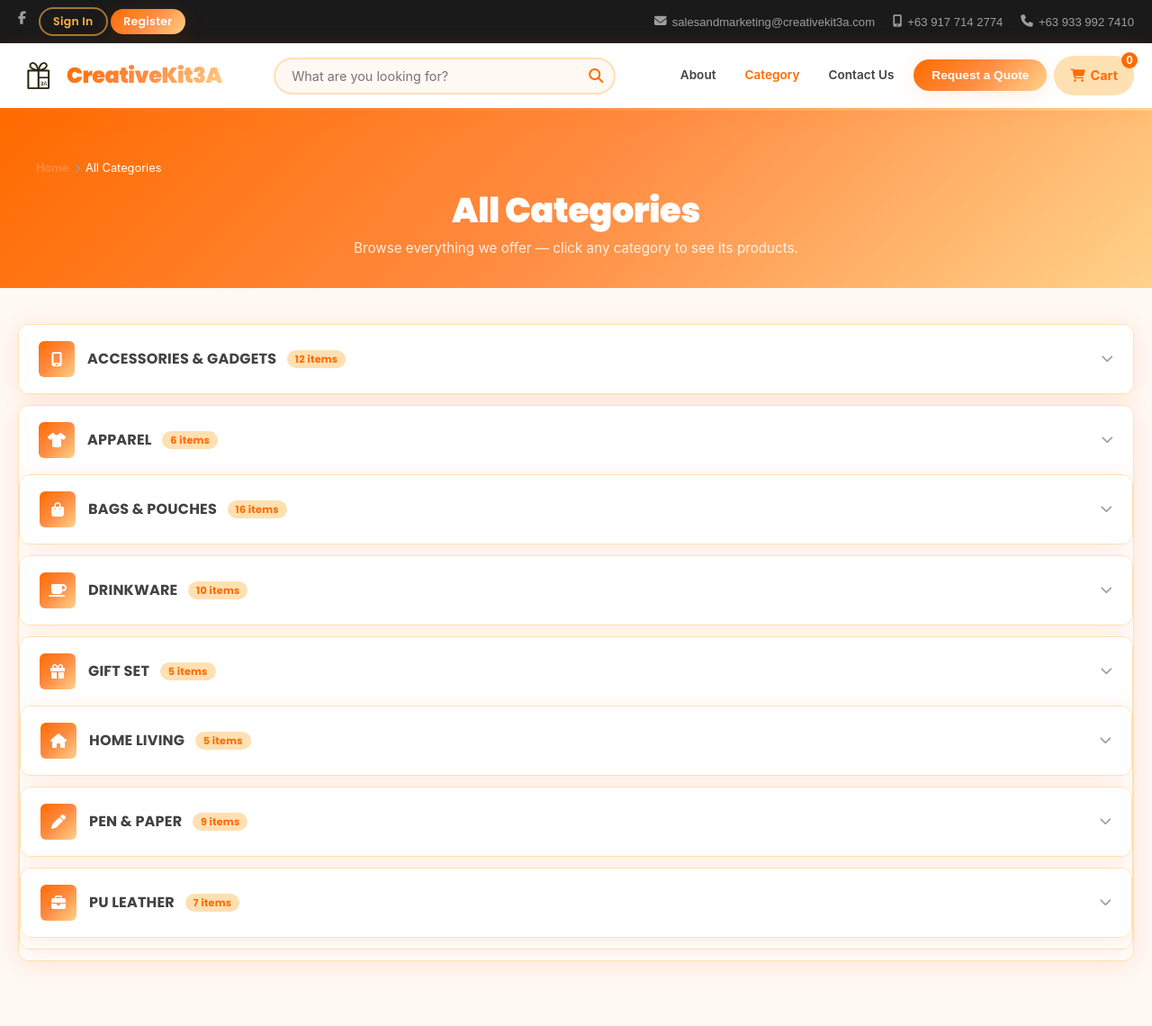
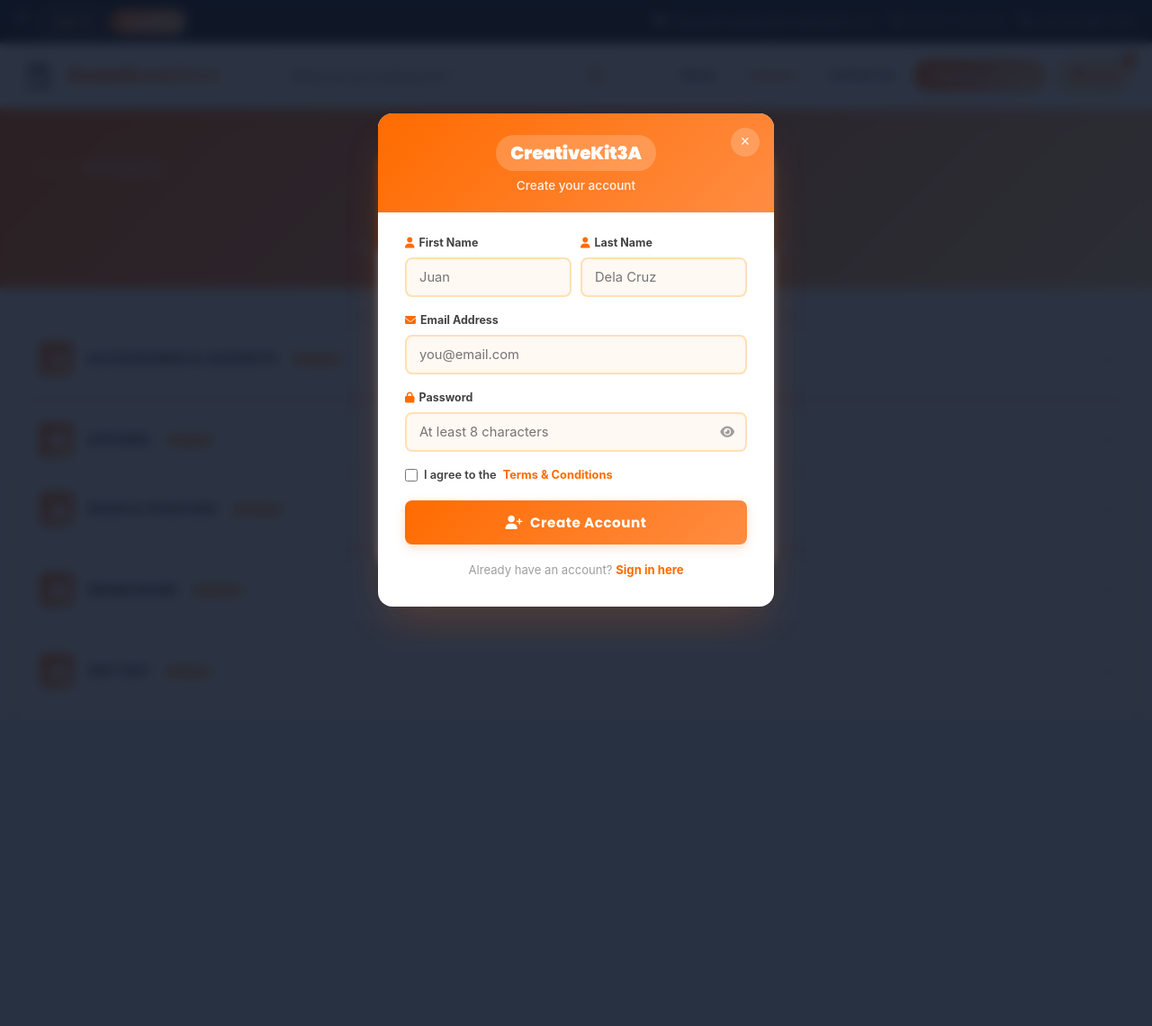
Before and after one commit to fromemjae/Creativekit-3A, a PHP site: page /accessories-gadgets/index2.html in a window 1280 px wide. Shown: the whole page at 90% size. After the commit the page ends 762 px from the top, so only its background shows below. Run offline with PHP 8.4, Linux system fonts and the light colour scheme.

Commit message:
Update style.css

```diff
--- a/style.css
+++ b/style.css
@@ -2115,13 +2115,11 @@ top-bar-auth {
   to   { opacity: 1; }
 }
 
-/* ── Modal card ──────────────────────────────────────────── */
-/* Ensure the modals are hidden by default */
 /* ============================================================
-   PERFECT MODAL POPUP FIX — STRUCTURAL CENTERING
+   FLUID ARCHITECTURE: PRESTIGE MODULAR MODAL COMPONENT REGISTER
    ============================================================ */
 
-/* The dark background overlay that covers the entire screen */
+/* --- 1. Dark Backdrop Overlay Screen Mask --- */
 .lm-modal {
   display: none;
   position: fixed !important;
@@ -2129,177 +2127,284 @@ top-bar-auth {
   left: 0 !important;
   width: 100vw !important;
   height: 100vh !important;
-  background: rgba(15, 23, 42, 0.6) !important; /* Semi-transparent dark overlay */
-  backdrop-filter: blur(2px); /* Gives it a premium blurred look */
-  z-index: 999999 !important; /* Ensures it sits over everything else */
-}
-
-/* The actual login/register container card */
-.lm-card {
-  position: fixed !important;
-  top: 50% !important;
-  left: 50% !important;
-  transform: translate(-50%, -50%) !important; /* Locks it dead center */
-  width: 90% !important;
-  max-width: 420px !important; /* Keeps it tight and readable, not full screen */
-  background: var(--white) !important;
-  border-radius: var(--radius-lg) !important;
-  box-shadow: 0 20px 40px rgba(0, 0, 0, 0.25) !important;
+  background: rgba(15, 23, 42, 0.65) !important; /* Premium Slate/Charcoal shade */
+  backdrop-filter: blur(4px) !important; /* Premium fluid depth blur filter */
+  z-index: 1000000 !important;
   overflow: hidden !important;
-  animation: lmSlideIn 0.3s cubic-bezier(0.34, 1.56, 0.64, 1) !important;
-}
-
-/* Close button positioning context rules */
+  box-sizing: border-box !important;
+
+  /* Flex Centering engine allows the layout container context to balance natively */
+  display: flex !important;
+  align-items: center !important;
+  justify-content: center !important;
+  padding: 20px !important;
+}
+
+/* Base class helper activated when modal is invoked via JavaScript */
+.lm-modal.open {
+  display: flex !important;
+}
+
+/* Backdrop anchor layer selector */
+#lm-overlay {
+  display: none;
+  position: fixed;
+  z-index: 999999;
+  top: 0;
+  left: 0;
+  width: 100%;
+  height: 100%;
+}
+
+/* --- 2. Fluid Dynamic Adaptive Modular Card Component --- */
+.lm-card,
+.forgot-form {
+  position: relative !important;
+  width: 100% !important;
+  max-width: 440px !important; /* Premium desktop readability viewport breakpoint */
+
+  /* CRITICAL OVERSPILL FIX: Forces the component container card to remain strictly bounded by screen dimensions */
+  max-height: calc(100vh - 40px) !important;
+
+  background: #ffffff !important;
+  border-radius: 16px !important; /* Fluid curvature design matrix */
+  box-shadow: 0 25px 50px -12px rgba(255, 107, 0, 0.2) !important; /* Balanced branded shadow projection signature */
+  overflow: hidden !important;
+
+  /* Internal structural flex partitioning map layout profiles */
+  display: flex !important;
+  flex-direction: column !important;
+
+  /* Performance accelerated fluid entry transformation vector */
+  animation: lmFluidEntrance 0.4s cubic-bezier(0.16, 1, 0.3, 1) !important;
+}
+
+/* Separate explicit declaration layer for custom configurations */
+.forgot-form {
+  display: none; /* Managed explicitly via layout controller state switches */
+  font-family: 'Poppins', sans-serif !important;
+}
+
+/* --- 3. Fluid Component Header Segment Panel Zone --- */
+.lm-header,
+.forgot-form-header {
+  background: linear-gradient(135deg, #FF6B00 0%, #FF8C42 100%) !important; /* Fluid brand thematic identity */
+  padding: 24px 30px 18px 30px !important;
+  text-align: center !important;
+  color: #ffffff !important;
+  flex-shrink: 0 !important; /* Binds header components firmly to the upper dock container layout boundary wall */
+  box-sizing: border-box !important;
+}
+
+.forgot-form-header {
+  display: flex !important;
+  justify-content: space-between !important;
+  align-items: center !important;
+  background: #f8fafc !important; /* Alternate layout configuration for separate forms interface */
+  border-bottom: 1px solid #e2e8f0 !important;
+}
+
+.forgot-form-header h3 {
+  margin: 0 !important;
+  font-size: 1.25rem !important;
+  color: #1e293b !important;
+  font-weight: 700 !important;
+}
+
+.lm-brand {
+  display: inline-block !important;
+  font-family: 'Poppins', sans-serif !important;
+  font-weight: 900 !important;
+  font-size: 1.25rem !important;
+  letter-spacing: -0.3px !important;
+  background: rgba(255, 255, 255, 0.2) !important;
+  padding: 4px 16px !important;
+  border-radius: 999px !important;
+  margin-bottom: 6px !important;
+}
+
+.lm-tagline {
+  font-family: 'Inter', sans-serif !important;
+  font-size: 0.85rem !important;
+  opacity: 0.9 !important;
+  font-weight: 500 !important;
+  margin: 0 !important;
+}
+
+/* --- 4. Fluid Form Core View Body Canvas Segment (The Core Fix) --- */
+.lm-panel,
+.forgot-form-body {
+  padding: 24px 30px 30px 30px !important;
+  box-sizing: border-box !important;
+
+  /* CRITICAL FLUID PROFILE: Adds dynamic scrolling inside the card body panel if inputs grow too tall on short devices */
+  overflow-y: auto !important;
+  flex-grow: 1 !important;
+
+  display: flex !important;
+  flex-direction: column !important;
+  gap: 16px !important; /* Consistent fluid vertical grid rhythm typography spacing */
+
+  /* Fluid system scrollbar mapping values */
+  scrollbar-width: thin !important;
+  scrollbar-color: #FFB347 transparent !important;
+}
+
+/* --- 5. Fluid Form Elements, Labels, & Input Controls Fields --- */
+.lm-field {
+  display: flex !important;
+  flex-direction: column !important;
+  gap: 6px !important;
+}
+
+.forgot-label {
+  display: block !important;
+  font-family: 'Poppins', sans-serif !important;
+  font-size: 0.85rem !important;
+  font-weight: 600 !important;
+  margin-bottom: 2px !important;
+  color: #334155 !important;
+}
+
+.forgot-input-wrap {
+  position: relative !important;
+  display: flex !important;
+  align-items: center !important;
+  width: 100% !important;
+}
+
+.forgot-input-wrap i {
+  position: absolute !important;
+  left: 14px !important;
+  color: #94a3b8 !important;
+  z-index: 2 !important;
+}
+
+.lm-field input,
+.forgot-input {
+  font-family: 'Inter', sans-serif !important;
+  font-size: 0.92rem !important;
+  width: 100% !important;
+  padding: 11px 14px !important;
+  border: 2px solid #FFE0B2 !important;
+  border-radius: 8px !important;
+  background: #FFF8F3 !important;
+  color: #1A1A1A !important;
+  box-sizing: border-box !important;
+  outline: none !important;
+  transition: all 0.2s ease-in-out !important;
+}
+
+.forgot-input {
+  padding: 11px 12px 11px 38px !important; /* Adjusted indentation layout for vectors placeholder */
+  border: 1px solid #cbd5e1 !important;
+  background: #ffffff !important;
+}
+
+.lm-field input:focus {
+  border-color: #FF6B00 !important;
+  background: #ffffff !important;
+  box-shadow: 0 0 0 4px rgba(255, 107, 0, 0.12) !important;
+}
+
+.forgot-input:focus {
+  border-color: #FF6B00 !important;
+  box-shadow: 0 0 0 4px rgba(255, 107, 0, 0.1) !important;
+}
+
+/* --- 6. Fluid Functional Component Submit Control Buttons --- */
+.btn-primary.lm-submit,
+.forgot-btn {
+  width: 100% !important;
+  padding: 13px !important;
+  font-family: 'Poppins', sans-serif !important;
+  font-weight: 700 !important;
+  font-size: 0.95rem !important;
+  border-radius: 8px !important;
+  background: linear-gradient(135deg, #FF6B00 0%, #FF8C42 100%) !important;
+  color: #ffffff !important;
+  border: none !important;
+  box-shadow: 0 4px 12px rgba(255, 107, 0, 0.2) !important;
+  cursor: pointer !important;
+  display: flex !important;
+  justify-content: center !important;
+  align-items: center !important;
+  gap: 8px !important;
+  box-sizing: border-box !important;
+  transition: all 0.2s ease-in-out !important;
+}
+
+.btn-primary.lm-submit:hover,
+.forgot-btn:hover {
+  transform: translateY(-1px) !important;
+  box-shadow: 0 6px 20px rgba(255, 107, 0, 0.3) !important;
+  background: #e65c00 !important;
+}
+
+/* --- 7. Universal Modular Modal Microclose Floating Buttons --- */
 .lm-close {
   position: absolute !important;
   top: 16px !important;
   right: 16px !important;
-  z-index: 10 !important;
+  background: rgba(255, 255, 255, 0.2) !important;
+  color: #ffffff !important;
+  border: none !important;
+  width: 32px !important;
+  height: 32px !important;
+  border-radius: 50% !important;
+  font-size: 1.1rem !important;
+  display: flex !important;
+  align-items: center !important;
+  justify-content: center !important;
+  z-index: 100 !important;
   cursor: pointer !important;
-}
-
-/* Slide up and pop animation */
-@keyframes lmSlideIn {
-  from { opacity: 0; transform: translate(-50%, -45%) scale(0.95); }
-  to   { opacity: 1; transform: translate(-50%, -50%) scale(1); }
-}
-
-/* Ensure the overlay is also hidden by default */
-#lm-overlay {
-    display: none;
-    position: fixed;
-    z-index: 999;
-    top: 0; left: 0;
-    width: 100%; height: 100%;
-}
-
-.lm-modal.open {
-  display: block;
-}
-
-@keyframes lmSlideIn {
-  from { opacity: 0; transform: translate(-50%, -46%) scale(0.94); }
-  to   { opacity: 1; transform: translate(-50%, -50%) scale(1); }
-}
-
-.forgot-form {
-    display: none; /* Hidden by default until toggled by your JS */
-    position: fixed;
-    top: 50%;
-    left: 50%;
-    transform: translate(-50%, -50%);
-    width: 90%;
-    max-width: 420px;
-    background: var(--white, #ffffff);
-    border-radius: 8px;
-    box-shadow: 0 10px 40px rgba(0, 0, 0, 0.2);
-    z-index: 100000;
-    overflow: hidden;
-    font-family: 'Poppins', sans-serif;
-}
-
-/* Modal Header */
-.forgot-form-header {
-    display: flex;
-    justify-content: space-between;
-    align-items: center;
-    padding: 20px;
-    background: #f8fafc;
-    border-bottom: 1px solid #e2e8f0;
-}
-
-.forgot-form-header h3 {
-    margin: 0;
-    font-size: 1.25rem;
-    color: var(--black, #1e293b);
-    font-weight: 700;
-}
-
-/* ── Close button ────────────────────────────────────────── */
-.lm-close {
-  position: absolute;
-  top: 12px;
-  right: 12px;
-  background: rgba(255, 255, 255, 0.25);
-  border: none;
-  color: var(--white);
-  width: 30px;
-  height: 30px;
-  border-radius: 50%;
-  font-size: 1.1rem;
-  cursor: pointer;
-  display: flex;
-  align-items: center;
-  justify-content: center;
-  z-index: 1;
-  transition: var(--transition);
+  transition: all 0.2s ease-in-out !important;
+}
+
+.forgot-form-header .lm-close {
+  position: static !important; /* Flex override configuration parameters */
+  color: #94a3b8 !important;
+  background: transparent !important;
+  width: auto !important;
+  height: auto !important;
+  font-size: 1.5rem !important;
 }
 
 .lm-close:hover {
-  background: rgba(255, 255, 255, 0.40);
-}
-
-.forgot-form-body {
-    padding: 25px 20px;
-}
-
-.forgot-label {
-    display: block;
-    font-size: 0.9rem;
-    font-weight: 600;
-    margin-bottom: 8px;
-    color: var(--black, #1e293b);
-}
-
-/* Input Field Styling with Icon */
-.forgot-input-wrap {
-    position: relative;
-    display: flex;
-    align-items: center;
-}
-
-.forgot-input-wrap i {
-    position: absolute;
-    left: 14px;
-    color: #94a3b8;
-}
-
-.forgot-input {
-    width: 100%;
-    padding: 12px 12px 12px 38px;
-    border: 1px solid #cbd5e1;
-    border-radius: 6px;
-    font-size: 0.95rem;
-    box-sizing: border-box;
-    font-family: inherit;
-    outline: none;
-    transition: border-color 0.2s;
-}
-
-.forgot-input:focus {
-    border-color: var(--orange-primary, #FF6B00);
-}
-
-/* Submit Button */
-.forgot-btn {
-    width: 100%;
-    background: var(--orange-primary, #FF6B00);
-    color: #ffffff;
-    border: none;
-    padding: 14px;
-    border-radius: 6px;
-    font-size: 1rem;
-    font-weight: 700;
-    cursor: pointer;
-    display: flex;
-    justify-content: center;
-    align-items: center;
-    gap: 8px;
-    transition: background 0.2s;
-}
-
-.forgot-btn:hover {
-    background: #e65c00;
+  background: rgba(255, 255, 255, 0.35) !important;
+  transform: scale(1.05) !important;
+}
+
+.forgot-form-header .lm-close:hover {
+  color: #FF6B00 !important;
+  background: transparent !important;
+}
+
+/* --- 8. Core Hardware Accelerated Fluid Entrance Keyframe Animations --- */
+@keyframes lmFluidEntrance {
+  from {
+    opacity: 0;
+    transform: translateY(16px) scale(0.98);
+  }
+  to {
+    opacity: 1;
+    transform: translateY(0) scale(1);
+  }
+}
+
+/* Custom embedded WebKit scrolling rendering specifications variables */
+.lm-panel::-webkit-scrollbar,
+.forgot-form-body::-webkit-scrollbar {
+  width: 6px;
+}
+.lm-panel::-webkit-scrollbar-track,
+.forgot-form-body::-webkit-scrollbar-track {
+  background: transparent;
+}
+.lm-panel::-webkit-scrollbar-thumb,
+.forgot-form-body::-webkit-scrollbar-thumb {
+  background-color: #FFB347;
+  border-radius: 10px;
 }
 
 /* ── Header / brand ──────────────────────────────────────── */
```
